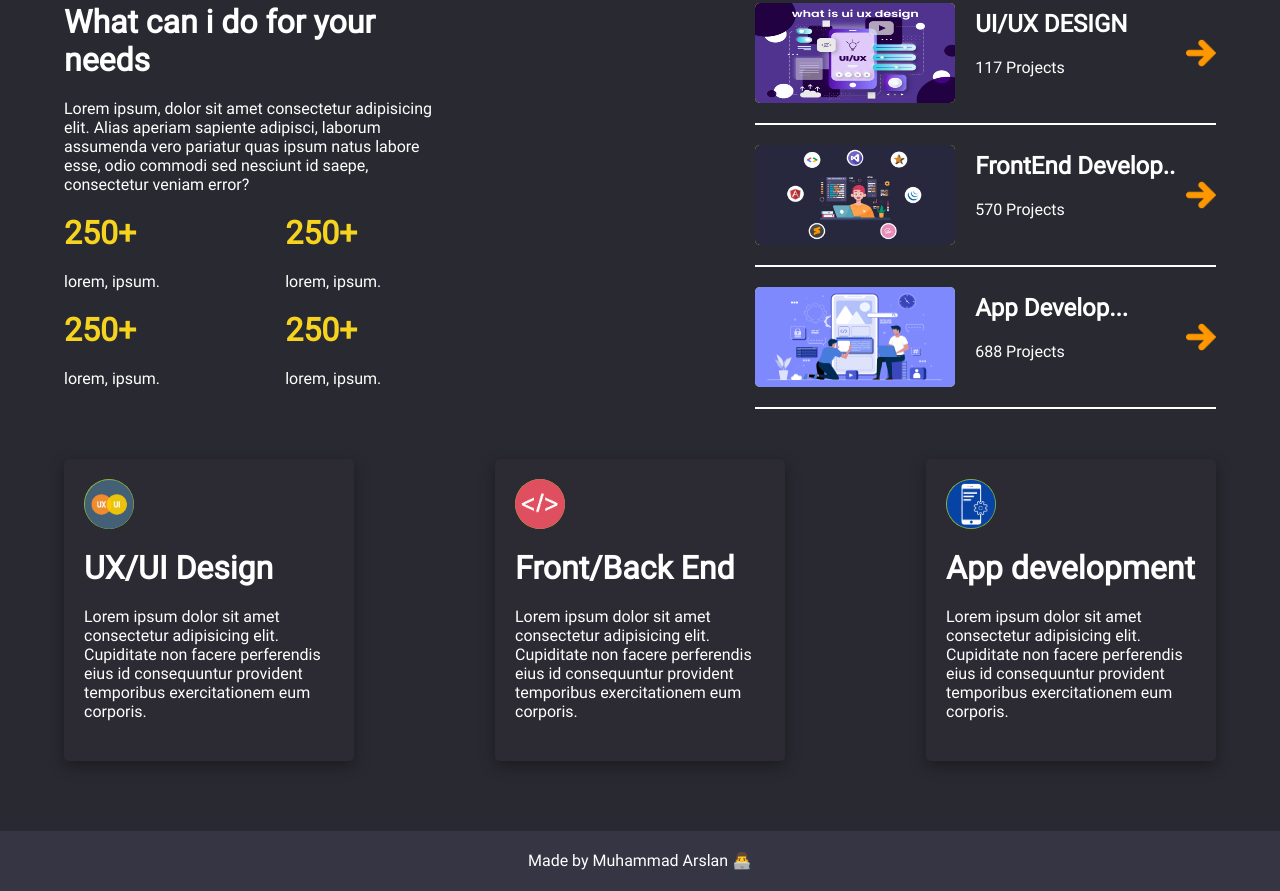
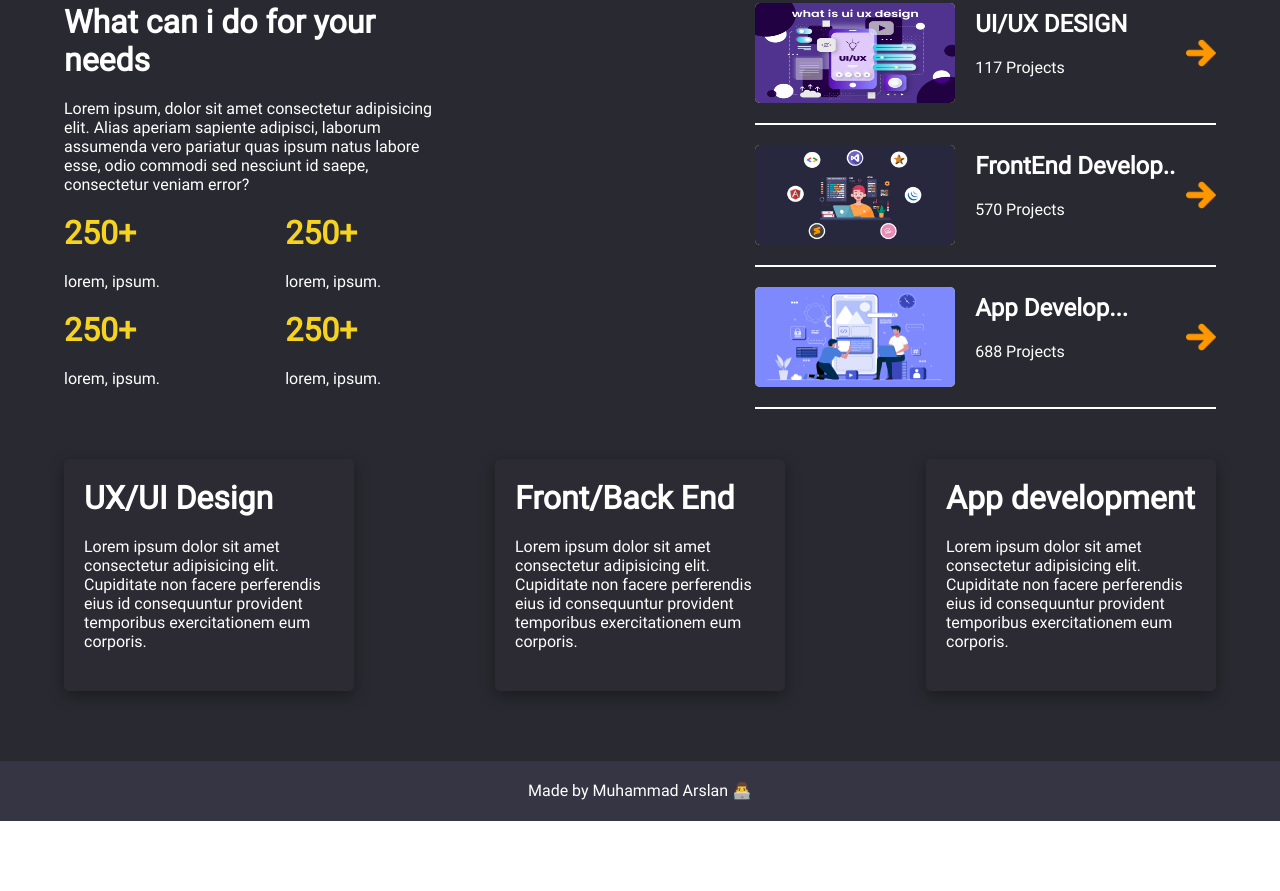
Before and after one commit to assoarslan/portfolio, a plain HTML site: page index.html in a window 1280 px wide. Shown: the part 561-1452 px from the top of the page. After the commit the page ends 1382 px from the top, so only its background shows below. Drawn offline with Linux system fonts and the light colour scheme.

Commit message:
Update index.html

```diff
--- a/index.html
+++ b/index.html
@@ -141,14 +141,12 @@
         </div>
         <div class="section3CartMain">
             <div class="cart">
-                <div class="cartimage"><img src="./images/skills image 1.png" alt=""></div>
                 <h1>UX/UI Design</h1>
                 <p>Lorem ipsum dolor sit amet consectetur adipisicing elit. Cupiditate non facere perferendis eius id
                     consequuntur provident temporibus exercitationem eum corporis.</p>
             </div>
 
             <div class="cart">
-                <div class="cartimage"><img src="./images/skills image 2.png" alt=""></div>
                 <h1>Front/Back End</h1>
                 <p>Lorem ipsum dolor sit amet consectetur adipisicing elit. Cupiditate non facere perferendis eius id
                     consequuntur provident temporibus exercitationem eum corporis.</p>
@@ -156,7 +154,6 @@
 
 
             <div class="cart">
-                <div class="cartimage"><img src="./images/skills image 3.png" alt=""></div>
                 <h1>App development</h1>
                 <p>Lorem ipsum dolor sit amet consectetur adipisicing elit. Cupiditate non facere perferendis eius id
                     consequuntur provident temporibus exercitationem eum corporis.</p>
```
